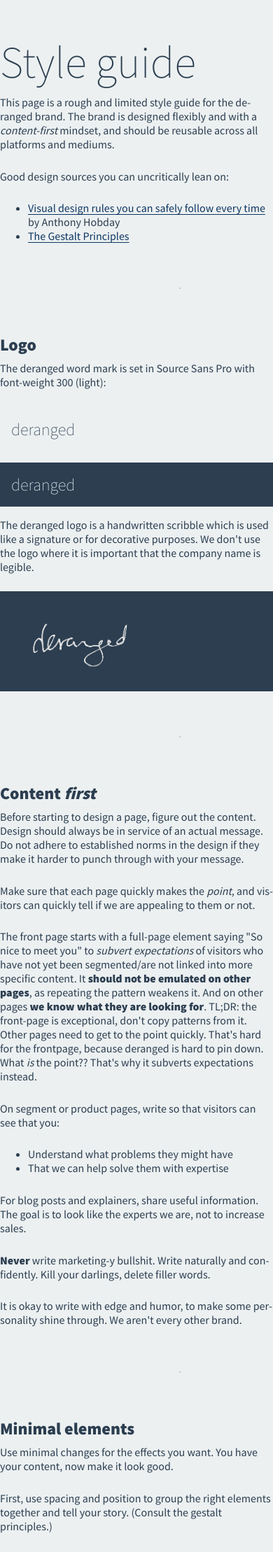
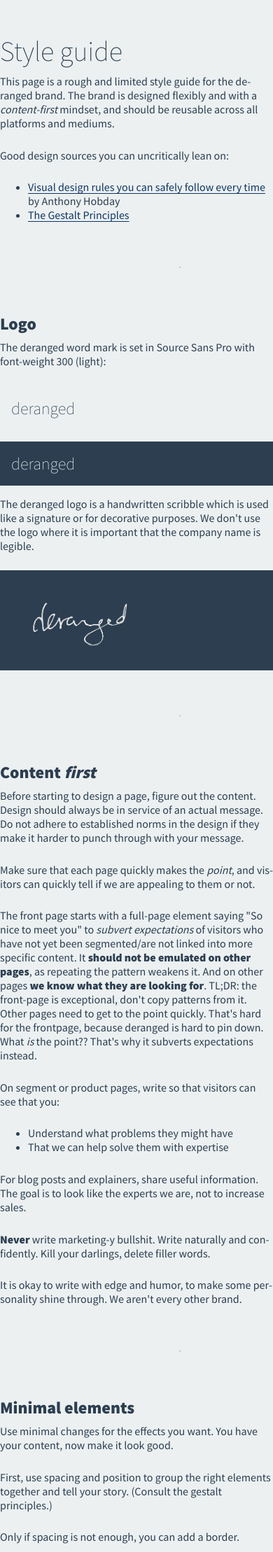
Before and after one commit to derangeddk/deranged.dk, a Jekyll site: the page built from styleguide.html, in a window 390 px wide. Shown: the top 2218 px of the page at 70% size. Built offline with Jekyll 4.4.1, drawn with Linux system fonts in a browser that asks for light colours; some web fonts are replaced; comment, search, counter and statistics services are not loaded.

Commit message:
Adjust display-1 header font size on mobile

```diff
--- a/css/style.scss
+++ b/css/style.scss
@@ -266,7 +266,11 @@ code {
 
 .display-1 {
     font-weight: 200;
-    font-size: 4rem;
+    font-size: 2.5rem;
+
+    @media(min-width: 767px) {
+        font-size: 4rem;
+    }
 }
 .display-2 {
     font-weight: 200;
```
